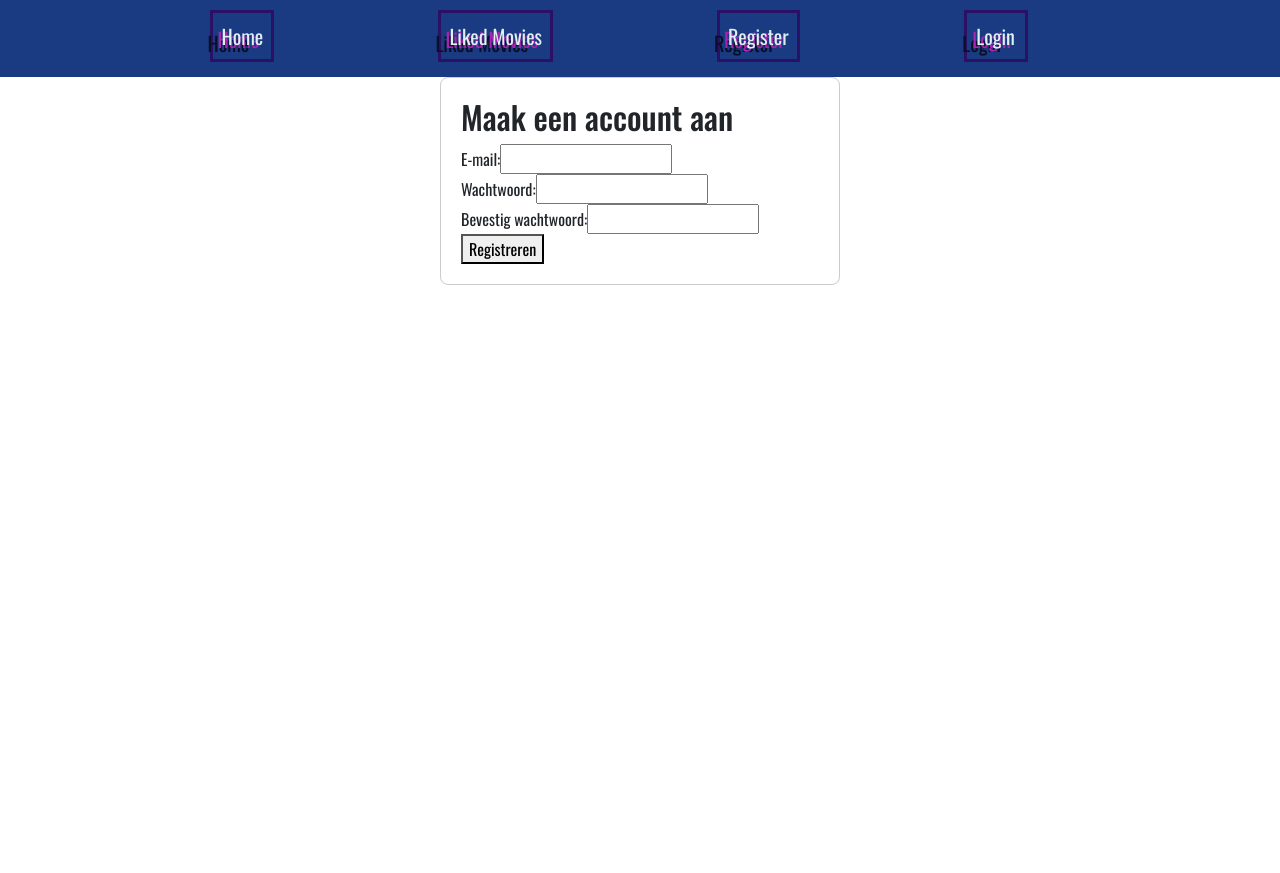
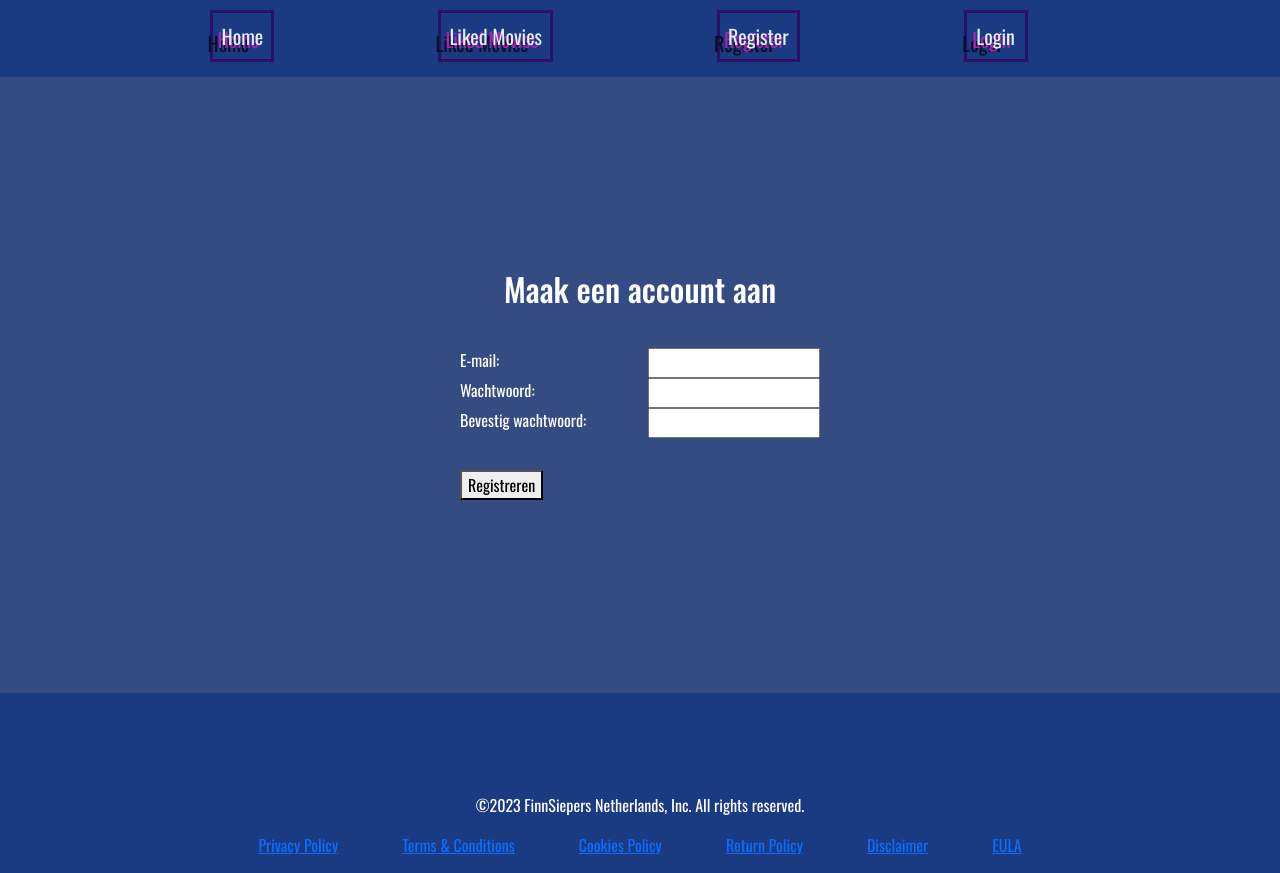
Before and after one commit to Finn1xx/eind-project, a Vue app: page /register in a window 1280 px wide. Before the commit the page ends 800 px from the top, so only its background shows below. Built offline with nearby package versions, Linux system fonts and the light colour scheme; no server answers.

Commit message:
styling
styling

```diff
--- a/src/App.vue
+++ b/src/App.vue
@@ -86,17 +86,38 @@ export default {
             </li>
             <li class="nav-item" v-if="user" style="display: flex; align-items: center;">
               <!-- ✅ E-mail van de ingelogde gebruiker -->
-              <span class="user-email">{{ user.email }}</span>
               <a class="nav-link logout-btn" @click="logout">Uitloggen</a>
             </li>
           </ul>
+          <!-- <span class="user-email">{{ user.email }}</span>   -->
         </div>
       </div>
     </nav>
   </header>
 
+
   <RouterView />
+  <footer>
+    <div class="container">
+      <div class="row text-center">
+        <div class="col-12">
+          <p>©2023 FinnSiepers Netherlands, Inc. All rights reserved.</p>
+        </div>
+        <div class="col-12 d-flex justify-content-center">
+          <ul class="d-flex justify-content-center">
+            <li><a href="">Privacy Policy</a></li>
+            <li><a href="">Terms & Conditions</a></li>
+            <li><a href="">Cookies Policy</a></li>
+            <li><a href="">Return Policy</a></li>
+            <li><a href="">Disclaimer</a></li>
+            <li><a href="">EULA</a></li>
+          </ul>
+        </div>
+      </div>
+    </div>
+  </footer>
 </template>
+
 
 <style scoped>
 button {
@@ -107,4 +128,23 @@ button {
   cursor: pointer;
   font-weight: bold;
 }
+
+.user-email{
+  font-weight: bold;
+  color: white;
+}
+
+footer {
+  background: rgb(26, 58, 130);
+  display: flex;
+  justify-content: center;
+  flex-direction: column;
+  align-items: center;
+  padding-top: 100px;
+  font-weight: bold;
+  color: white;
+}
+
+
+
 </style>
--- a/src/assets/base.css
+++ b/src/assets/base.css
@@ -142,6 +142,6 @@ padding:0rem 2rem 0rem 2rem;
 }
 
 * {
-  font-family: "Oswald";
+  font-family: "Oswald" !important;
   scroll-behavior: smooth;
 }
--- a/src/views/liked.vue
+++ b/src/views/liked.vue
@@ -14,7 +14,11 @@ export default {
 </script>
 
 <template>
+  <body>
+
     <div class="container">
+      <div class="row">
+        <div class="col-12">
           <h2>Mijn Gelikete Films</h2>
           <div v-if="likedMovies.length === 0">
             <p>Je hebt nog geen films geliket.</p>
@@ -27,13 +31,32 @@ export default {
             </div>
           </div>
         </div>
+      </div>
+    </div>
+  </body>
 </template>
 
 <style scoped>
 .movie-card {
-  border: 1px solid #ccc;
   padding: 10px;
   margin: 10px;
+}
+
+img{
+  width: 100%;
+}
+
+body{
+  background: rgb(53, 76, 130);
+}
+
+h2{
+  color: white;
   text-align: center;
+  padding-top: 2rem;
+}
+
+p, h3{
+  color: white;
 }
 </style>
--- a/src/views/login.vue
+++ b/src/views/login.vue
@@ -34,7 +34,11 @@ export default {
 </script>
 
 <template>
-  <div>
+
+  <body>
+    <div class="container">
+      <div class="row">
+        <div class="col-10">
           <h2>Login</h2>
           <form @submit.prevent="login">
             <input v-model="email" type="email" placeholder="Email" required />
@@ -43,9 +47,32 @@ export default {
           </form>
           <p v-if="errorMessage">{{ errorMessage }}</p>
         </div>
+      </div>
+    </div>
+  </body>
 </template>
 
 <style scoped>
+
+body{
+  background: rgb(53, 76, 130);
+  height: 77vh;
+}
+
+.container{
+  display: flex;
+  justify-content: center;
+  align-items: center;
+  height: 100%;
+}
+
+.row{
+  width: 100%;
+  display: flex;
+  justify-content: center;
+  align-items: center;
+}
+
 .login-container {
 max-width: 300px;
 margin: 50px auto;
@@ -72,4 +99,6 @@ cursor: pointer;
 color: red;
 margin-top: 10px;
 }
+
+
 </style>
--- a/src/views/register.vue
+++ b/src/views/register.vue
@@ -1,4 +1,8 @@
 <template>
+  <body>
+    <div class="container">
+      <div class="row">
+        <div class="col-10">
           <div class="register-container">
             <h2>Maak een account aan</h2>
             <form @submit.prevent="registerUser">
@@ -18,6 +22,10 @@
               <p v-if="errorMessage" class="error">{{ errorMessage }}</p>
             </form>
           </div>
+        </div>
+      </div>
+    </div>
+  </body>
 </template>
 
 <script>
@@ -55,11 +63,52 @@ export default {
 </script>
 
 <style scoped>
+
+*{
+  color: white;
+}
+body{
+  background: rgb(53, 76, 130);
+  height: 77vh;
+}
+
+h2{
+  padding-bottom: 2rem;
+  text-align: center;
+}
+
+button, input{
+  color: black;
+}
+
+button{
+  text-align: center;
+  margin-top: 2rem;
+}
+
+form div{
+  display: flex;
+  justify-content: space-between;
+}
+
+.container{
+  display: flex;
+  justify-content: center;
+  align-items: center;
+  height: 100%;
+}
+
+.row{
+  width: 100%;
+  display: flex;
+  justify-content: center;
+  align-items: center;
+}
+
 .register-container {
   max-width: 400px;
   margin: auto;
   padding: 20px;
-  border: 1px solid #ccc;
   border-radius: 8px;
 }
 .error {
--- a/src/views/video.vue
+++ b/src/views/video.vue
@@ -136,31 +136,14 @@ export default {
         </div>
     </div>
   </div>
-  <footer>
-    <div class="container">
-      <div class="row text-center">
-        <div class="col-12">
-          <p>©2023 FinnSiepers Netherlands, Inc. All rights reserved.</p>
-        </div>
-        <div class="col-12 d-flex justify-content-center">
-          <ul class="d-flex justify-content-center">
-            <li><a href="">Privacy Policy</a></li>
-            <li><a href="">Terms & Conditions</a></li>
-            <li><a href="">Cookies Policy</a></li>
-            <li><a href="">Return Policy</a></li>
-            <li><a href="">Disclaimer</a></li>
-            <li><a href="">EULA</a></li>
-          </ul>
-        </div>
-      </div>
-    </div>
-  </footer>
+
 </template>
 
 <style scoped>
 
 a{
   text-decoration: none;
+  font-weight: bold;
 }
 
 .allcards {
@@ -244,16 +227,7 @@ a{
   background-position: center;
 }
 
-footer {
-  background: rgb(26, 58, 130);
-  display: flex;
-  justify-content: center;
-  flex-direction: column;
-  align-items: center;
-  padding-top: 100px;
-  font-weight: bold;
-  color: white;
-}
+
 
 /* Toegevoegd voor de "Watch Movie" knop bovenaan */
 .watch-button-container {
```
Lines whose indentation alone changed are shown as unchanged.
